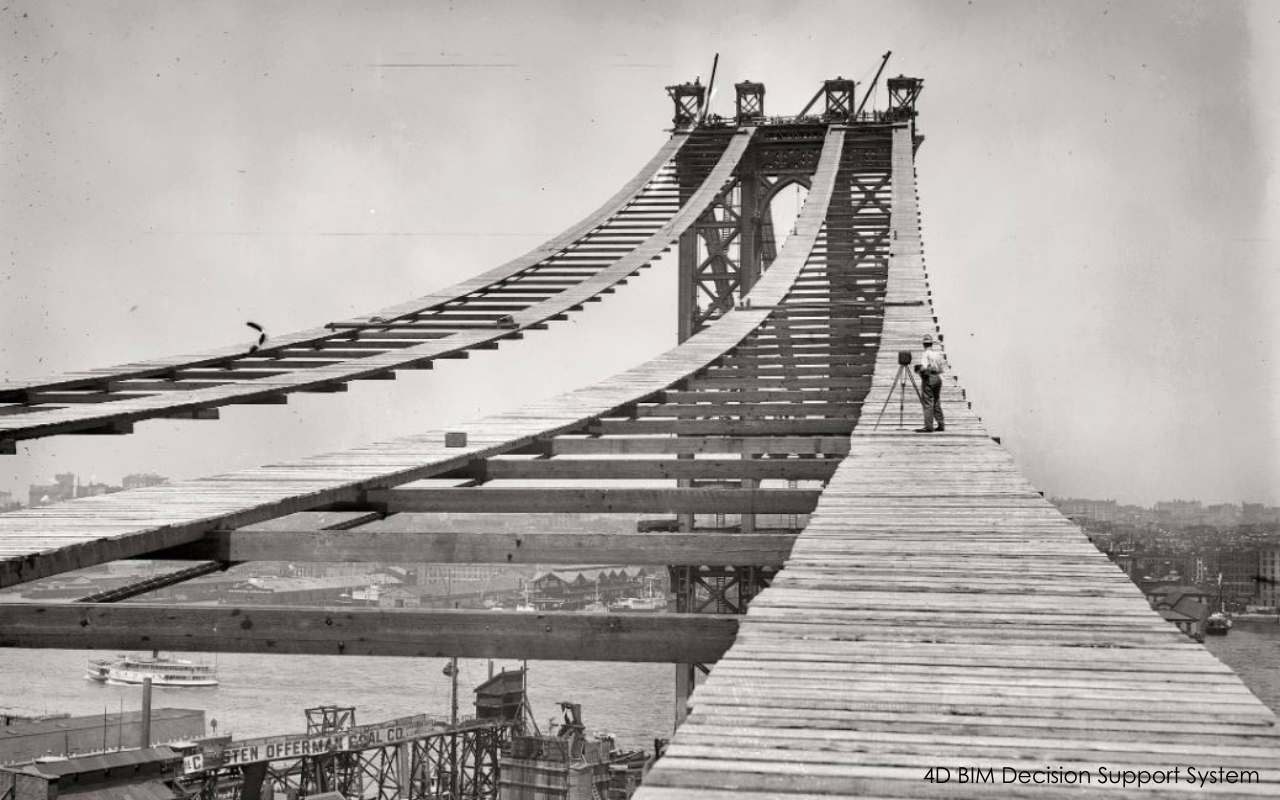
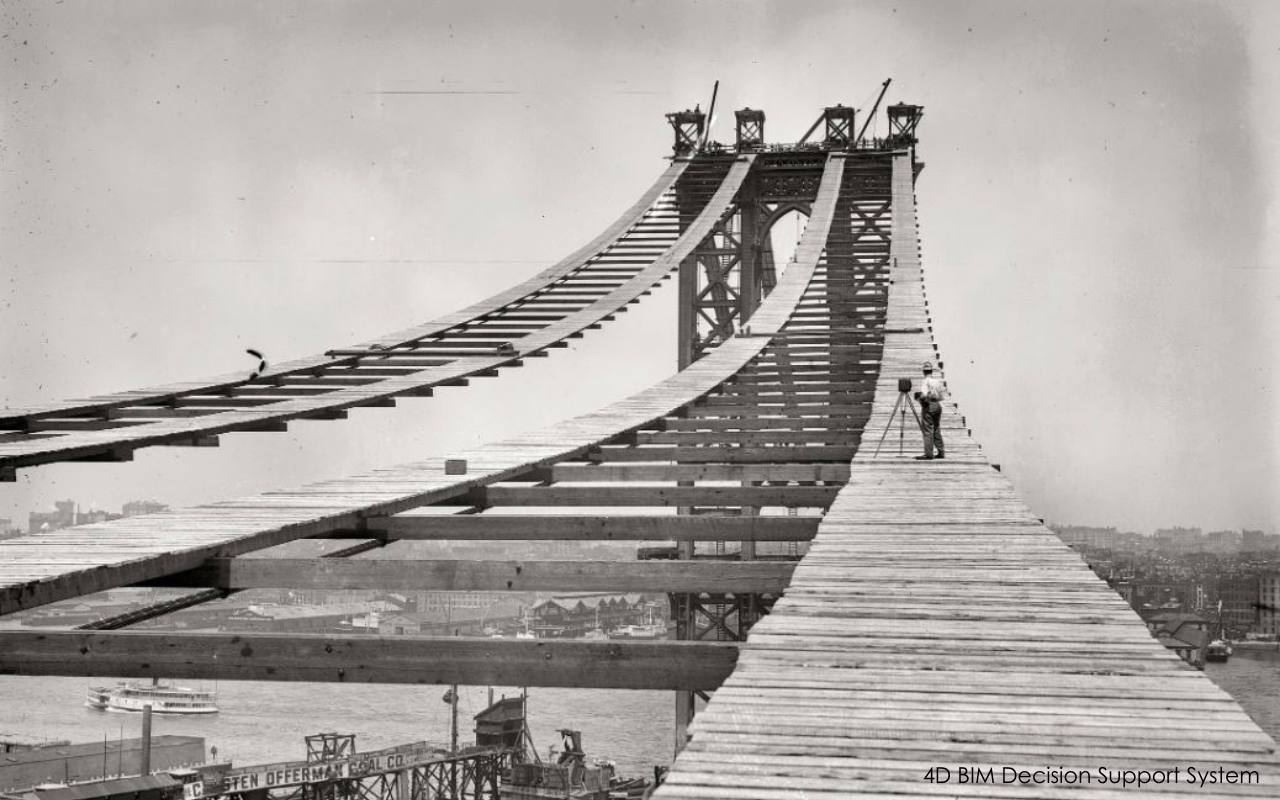
Before and after one commit to Chipop/bim_4d, a Flask app: template templates/index.html in a window 1280 px wide. Run offline with Flask 2, Linux system fonts and the light colour scheme; a user stored in the database is signed in; tables that the repository leaves empty hold one stand-in row (values such as "Sample post"); the template is opened without the code that fills it: most values are stand-ins (such as "Sample title", 1, 10 or a date in 2020); parts of the project's set-up code (start-up, migrations or seed data) failed here and were passed over; some libraries are stand-ins or nearby versions.

Commit message:
Scale down background

```diff
--- a/templates/index.html
+++ b/templates/index.html
@@ -19,7 +19,7 @@
 {% endblock %}
 
 {% block content %}
-<body style="background: url('/static/img/5D_BIM.jpg') no-repeat center center fixed; -webkit-background-size: cover; -moz-background-size: cover; -o-background-size: cover; background-size: cover;">
+<body>
     <div id="main">
         <!-- stuff -->
         <!-- stuff -->
@@ -38,6 +38,7 @@
         border-radius: 0px;
     }
     #main {
+        background-image: url('/static/img/5D_BIM.jpg');
         background-repeat: no-repeat;
         background-position-x: center;
         background-position-y: top;
```
